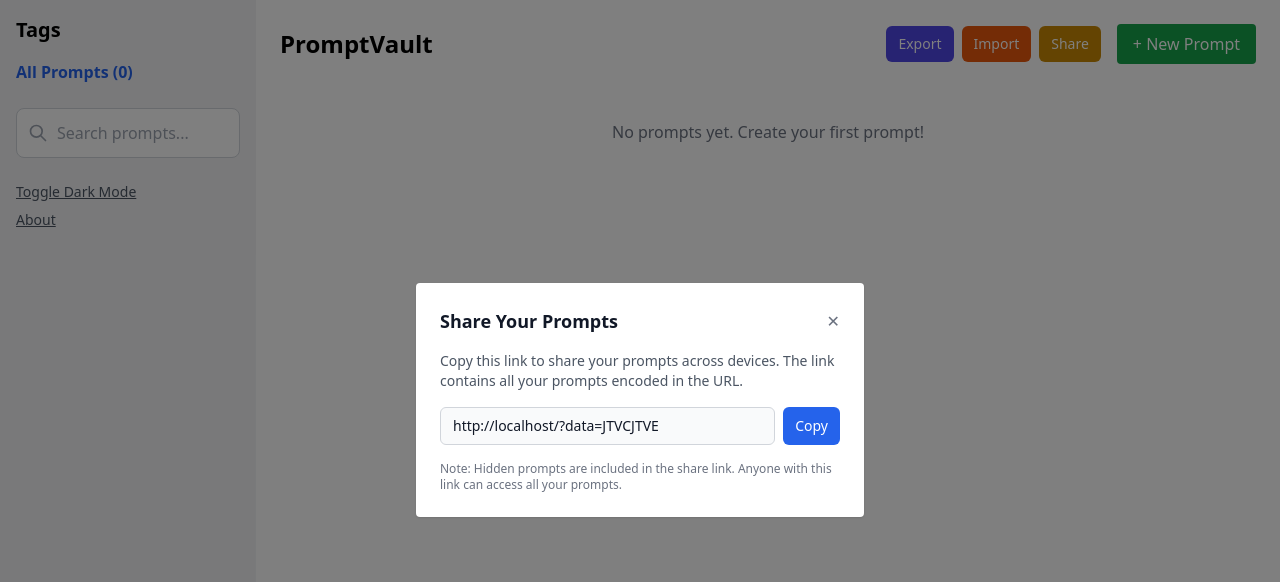
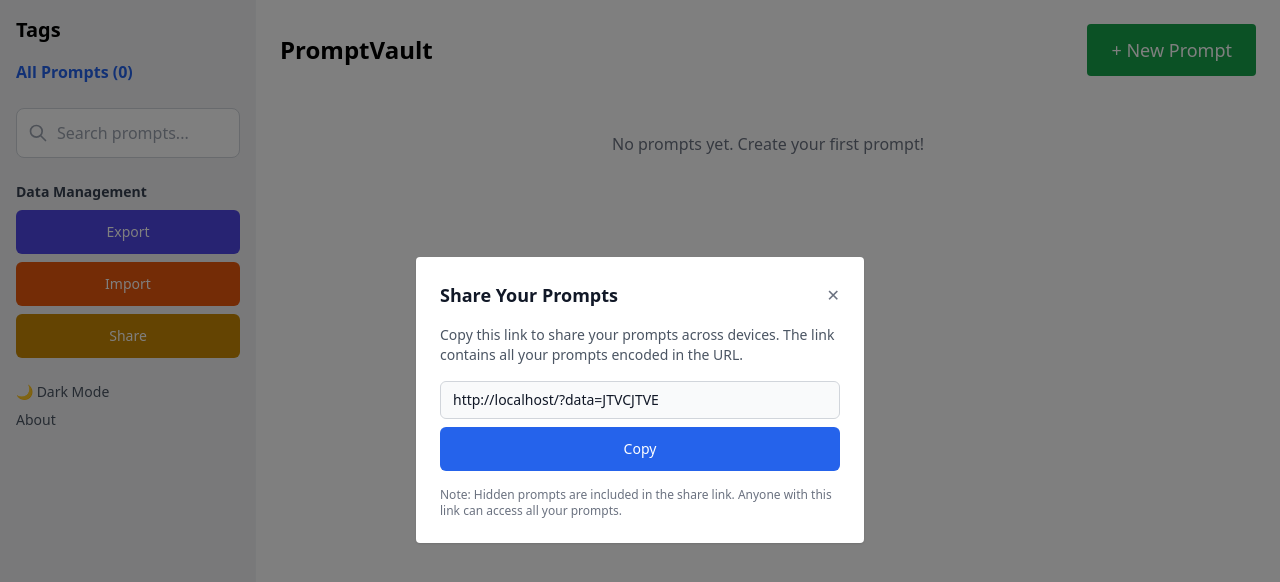
Before and after one commit to dkiang/PromptVault, a SvelteKit app: page / in a window 1280 px wide. Both pictures are taken after a click on the button "Share". Shown: the top 582 px of the page. Built offline with nearby package versions, Linux system fonts and the light colour scheme.

Commit message:
Made the app responsive on mobile devices

```diff
--- a/src/app.css
+++ b/src/app.css
@@ -1,3 +1,29 @@
 @tailwind base;
 @tailwind components;
 @tailwind utilities;
+
+/* Mobile touch improvements */
+@layer utilities {
+  .touch-manipulation {
+    touch-action: manipulation;
+  }
+}
+
+/* Landscape orientation optimizations */
+@media screen and (orientation: landscape) and (max-height: 500px) {
+  .landscape-compact {
+    padding: 0.5rem;
+  }
+
+  .landscape-compact .space-y-4 > :not([hidden]) ~ :not([hidden]) {
+    margin-top: 0.75rem;
+  }
+
+  .landscape-compact .text-xl {
+    font-size: 1.125rem;
+  }
+
+  .landscape-compact .text-2xl {
+    font-size: 1.25rem;
+  }
+}
--- a/src/app.html
+++ b/src/app.html
@@ -9,7 +9,7 @@
 	<head>
 		<meta charset="utf-8" />
 		<link rel="icon" href="%sveltekit.assets%/favicon.ico" />
-		<meta name="viewport" content="width=device-width, initial-scale=1" />
+		<meta name="viewport" content="width=device-width, initial-scale=1, viewport-fit=cover" />
 		<title>PromptVault</title>
 		%sveltekit.head%
 	</head>
--- a/src/lib/components/ExportImport.svelte
+++ b/src/lib/components/ExportImport.svelte
@@ -119,11 +119,11 @@
   });
 </script>
 
-<div class="flex gap-2 flex-wrap">
+<div class="space-y-2">
   <button
     on:click={exportPrompts}
     disabled={isExporting}
-    class="px-3 py-2 bg-indigo-600 text-white rounded-md hover:bg-indigo-700 focus:outline-none focus:ring-2 focus:ring-indigo-500 disabled:bg-gray-400 disabled:cursor-not-allowed text-sm"
+    class="w-full px-3 py-2 bg-indigo-600 text-white rounded-md hover:bg-indigo-700 focus:outline-none focus:ring-2 focus:ring-indigo-500 disabled:bg-gray-400 disabled:cursor-not-allowed text-sm min-h-[44px] touch-manipulation"
   >
     {isExporting ? 'Exporting...' : 'Export'}
   </button>
@@ -131,7 +131,7 @@
   <button
     on:click={importPrompts}
     disabled={isImporting}
-    class="px-3 py-2 bg-orange-600 text-white rounded-md hover:bg-orange-700 focus:outline-none focus:ring-2 focus:ring-orange-500 disabled:bg-gray-400 disabled:cursor-not-allowed text-sm"
+    class="w-full px-3 py-2 bg-orange-600 text-white rounded-md hover:bg-orange-700 focus:outline-none focus:ring-2 focus:ring-orange-500 disabled:bg-gray-400 disabled:cursor-not-allowed text-sm min-h-[44px] touch-manipulation"
   >
     {isImporting ? 'Importing...' : 'Import'}
   </button>
@@ -139,7 +139,7 @@
   <button
     on:click={generateShareLink}
     disabled={isGeneratingLink}
-    class="px-3 py-2 bg-yellow-600 text-white rounded-md hover:bg-yellow-700 focus:outline-none focus:ring-2 focus:ring-yellow-500 disabled:bg-gray-400 disabled:cursor-not-allowed text-sm"
+    class="w-full px-3 py-2 bg-yellow-600 text-white rounded-md hover:bg-yellow-700 focus:outline-none focus:ring-2 focus:ring-yellow-500 disabled:bg-gray-400 disabled:cursor-not-allowed text-sm min-h-[44px] touch-manipulation"
   >
     {isGeneratingLink ? 'Generating...' : 'Share'}
   </button>
@@ -155,8 +155,8 @@
 
 <!-- Share Modal -->
 {#if showShareModal}
-  <div class="fixed inset-0 bg-black bg-opacity-50 flex justify-center items-center z-50">
-    <div class="bg-white dark:bg-gray-800 p-6 rounded shadow max-w-md w-full mx-4">
+  <div class="fixed inset-0 bg-black bg-opacity-50 flex justify-center items-center z-50 p-4">
+    <div class="bg-white dark:bg-gray-800 p-4 sm:p-6 rounded shadow max-w-md w-full max-h-[90vh] overflow-y-auto">
       <div class="flex justify-between items-center mb-4">
         <h3 class="text-lg font-bold text-gray-900 dark:text-white">Share Your Prompts</h3>
         <button on:click={closeShareModal} class="text-gray-500 hover:text-gray-700 dark:text-gray-400 dark:hover:text-gray-200">
@@ -169,16 +169,16 @@
           Copy this link to share your prompts across devices. The link contains all your prompts encoded in the URL.
         </p>
 
-        <div class="flex gap-2">
+        <div class="flex gap-2 flex-col sm:flex-row">
           <input
             type="text"
             value={shareLink}
             readonly
-            class="flex-1 px-3 py-2 border border-gray-300 dark:border-gray-600 bg-gray-50 dark:bg-gray-700 text-gray-900 dark:text-white rounded-md focus:outline-none text-sm"
+            class="flex-1 px-3 py-2 border border-gray-300 dark:border-gray-600 bg-gray-50 dark:bg-gray-700 text-gray-900 dark:text-white rounded-md focus:outline-none text-sm break-all"
           />
           <button
             on:click={copyShareLink}
-            class="px-3 py-2 bg-blue-600 text-white rounded-md hover:bg-blue-700 focus:outline-none focus:ring-2 focus:ring-blue-500 text-sm"
+            class="px-3 py-2 bg-blue-600 text-white rounded-md hover:bg-blue-700 focus:outline-none focus:ring-2 focus:ring-blue-500 text-sm min-h-[44px] touch-manipulation whitespace-nowrap"
           >
             Copy
           </button>
--- a/src/lib/components/PasswordManager.svelte
+++ b/src/lib/components/PasswordManager.svelte
@@ -131,7 +131,7 @@
 
 <button
   on:click={openModal}
-  class="text-sm text-gray-600 dark:text-gray-400 underline hover:text-gray-800 dark:hover:text-gray-200"
+  class="text-sm text-gray-600 dark:text-gray-400 hover:text-gray-800 dark:hover:text-gray-200"
   title="Manage hidden prompt password"
 >
   Password Settings
--- a/src/routes/+page.svelte
+++ b/src/routes/+page.svelte
@@ -11,6 +11,9 @@
 
   const darkMode = writable(false);
   const modalOpen = writable(false);
+  const sidebarOpen = writable(false);
+
+  let isDesktop = false;
 
   import type { Prompt } from '$lib/storage';
 
@@ -34,6 +37,14 @@
       localStorage.setItem('darkMode', next.toString());
       return next;
     });
+  }
+
+  function toggleSidebar() {
+    sidebarOpen.update(v => !v);
+  }
+
+  function closeSidebar() {
+    sidebarOpen.set(false);
   }
 
   async function loadPrompts() {
@@ -169,6 +180,15 @@
   }
 
   onMount(() => {
+    // Check if desktop on mount
+    isDesktop = window.innerWidth >= 1024;
+
+    // Handle window resize
+    const handleResize = () => {
+      isDesktop = window.innerWidth >= 1024;
+    };
+    window.addEventListener('resize', handleResize);
+
     const storedDarkMode = localStorage.getItem('darkMode');
     if (storedDarkMode) {
       const isDark = storedDarkMode === 'true';
@@ -184,12 +204,21 @@
     }
     loadPrompts();
     loadPassword();
+
+    return () => {
+      window.removeEventListener('resize', handleResize);
+    };
   });
 </script>
 
-<main class="flex h-screen bg-white text-black dark:bg-gray-900 dark:text-white">
+<main class="flex h-screen bg-white text-black dark:bg-gray-900 dark:text-white landscape-compact">
+  <!-- Mobile Sidebar Overlay -->
+  {#if $sidebarOpen}
+    <div class="fixed inset-0 bg-black bg-opacity-50 z-40 lg:hidden" on:click={closeSidebar}></div>
+  {/if}
+
   <!-- Sidebar -->
-  <aside class="w-64 bg-gray-100 dark:bg-gray-800 p-4 overflow-y-auto">
+  <aside class="w-64 h-full bg-gray-100 dark:bg-gray-800 p-4 overflow-y-auto z-50 transition-transform duration-300 ease-in-out {isDesktop ? 'static lg:z-auto lg:transition-none lg:transform-none translate-x-0' : 'fixed ' + ($sidebarOpen ? 'translate-x-0' : '-translate-x-full')}">
     <h2 class="text-xl font-bold mb-4">Tags</h2>
     <ul class="space-y-2">
       <li>
@@ -228,28 +257,48 @@
     <div class="mt-6">
       <SearchBar on:search={handleSearch} bind:value={searchQuery} />
     </div>
+
+    <!-- Data Management -->
+    <div class="mt-6">
+      <h3 class="text-sm font-semibold text-gray-700 dark:text-gray-300 mb-2">Data Management</h3>
+      <ExportImport />
+    </div>
+
     <div class="mt-6 space-y-2">
-      <button on:click={toggleDarkMode} class="block text-sm text-gray-600 dark:text-gray-400 underline hover:text-gray-800 dark:hover:text-gray-200">Toggle Dark Mode</button>
+      <button on:click={toggleDarkMode} class="block text-sm text-gray-600 dark:text-gray-400 hover:text-gray-800 dark:hover:text-gray-200">
+        {#if $darkMode}
+          🌞 Light Mode
+        {:else}
+          🌙 Dark Mode
+        {/if}
+      </button>
       {#if config.isHiddenPromptsEnabled()}
         <PasswordManager on:passwordReset={handlePasswordReset} />
       {/if}
-      <button on:click={() => showAboutModal = true} class="block text-sm text-gray-600 dark:text-gray-400 underline hover:text-gray-800 dark:hover:text-gray-200">About</button>
+      <button on:click={() => showAboutModal = true} class="block text-sm text-gray-600 dark:text-gray-400 hover:text-gray-800 dark:hover:text-gray-200">About</button>
     </div>
   </aside>
 
   <!-- Main Content -->
-  <section class="flex-1 p-6 overflow-y-auto">
+  <section class="flex-1 p-4 sm:p-6 overflow-y-auto">
     <header class="flex justify-between items-center mb-6">
-      <h1 class="text-2xl font-bold">PromptVault</h1>
+      <!-- Mobile hamburger menu -->
       <div class="flex items-center gap-4">
-        <ExportImport />
-        <button on:click={() => modalOpen.set(true)} class="bg-green-600 text-white px-4 py-2 rounded hover:bg-green-700 focus:outline-none focus:ring-2 focus:ring-green-500">
+        <button on:click={toggleSidebar} class="lg:hidden p-2 rounded-md hover:bg-gray-200 dark:hover:bg-gray-700">
+          <svg class="w-6 h-6" fill="none" stroke="currentColor" viewBox="0 0 24 24">
+            <path stroke-linecap="round" stroke-linejoin="round" stroke-width="2" d="M4 6h16M4 12h16M4 18h16"></path>
+          </svg>
+        </button>
+        <h1 class="text-xl sm:text-2xl font-bold">PromptVault</h1>
+      </div>
+      <div class="flex items-center">
+        <button on:click={() => modalOpen.set(true)} class="bg-green-600 text-white px-4 py-2 lg:px-6 lg:py-3 text-base lg:text-lg font-medium rounded hover:bg-green-700 focus:outline-none focus:ring-2 focus:ring-green-500 min-h-[44px] touch-manipulation">
           + New Prompt
         </button>
       </div>
     </header>
 
-    <div class="grid gap-4 md:grid-cols-2">
+    <div class="grid gap-4 sm:grid-cols-1 md:grid-cols-2 xl:grid-cols-3">
       {#each filteredPrompts as prompt (prompt.id)}
         <PromptCard {prompt} {searchQuery} on:update={handlePromptUpdated} />
       {/each}
@@ -272,8 +321,8 @@
 
   <!-- Modal -->
   {#if $modalOpen}
-    <div class="fixed inset-0 bg-black bg-opacity-50 flex justify-center items-center z-50">
-      <div class="bg-white dark:bg-gray-800 p-6 rounded shadow max-w-md w-full">
+    <div class="fixed inset-0 bg-black bg-opacity-50 flex justify-center items-center z-50 p-4">
+      <div class="bg-white dark:bg-gray-800 p-4 sm:p-6 rounded shadow max-w-md w-full max-h-[90vh] overflow-y-auto">
         <div class="flex justify-between items-center mb-4">
           <h2 class="text-xl font-bold">New Prompt</h2>
           <button on:click={() => modalOpen.set(false)} class="text-gray-500 hover:text-gray-700">
@@ -287,8 +336,8 @@
 
   <!-- About Modal -->
   {#if showAboutModal}
-    <div class="fixed inset-0 bg-black bg-opacity-50 flex justify-center items-center z-50">
-      <div class="bg-white dark:bg-gray-800 p-6 rounded shadow max-w-2xl w-full max-h-[80vh] overflow-y-auto">
+    <div class="fixed inset-0 bg-black bg-opacity-50 flex justify-center items-center z-50 p-4">
+      <div class="bg-white dark:bg-gray-800 p-4 sm:p-6 rounded shadow max-w-2xl w-full max-h-[80vh] overflow-y-auto">
         <div class="flex justify-between items-center mb-4">
           <h2 class="text-xl font-bold text-gray-900 dark:text-white">About</h2>
           <button on:click={() => showAboutModal = false} class="text-gray-500 hover:text-gray-700 dark:text-gray-400 dark:hover:text-gray-200">
```
Also changed, not shown: src/lib/components/CreatePromptForm.svelte (+5 -5 lines), src/lib/components/PromptCard.svelte (+13 -13 lines), 2 other files (tests, documents, lock files or other folders).
